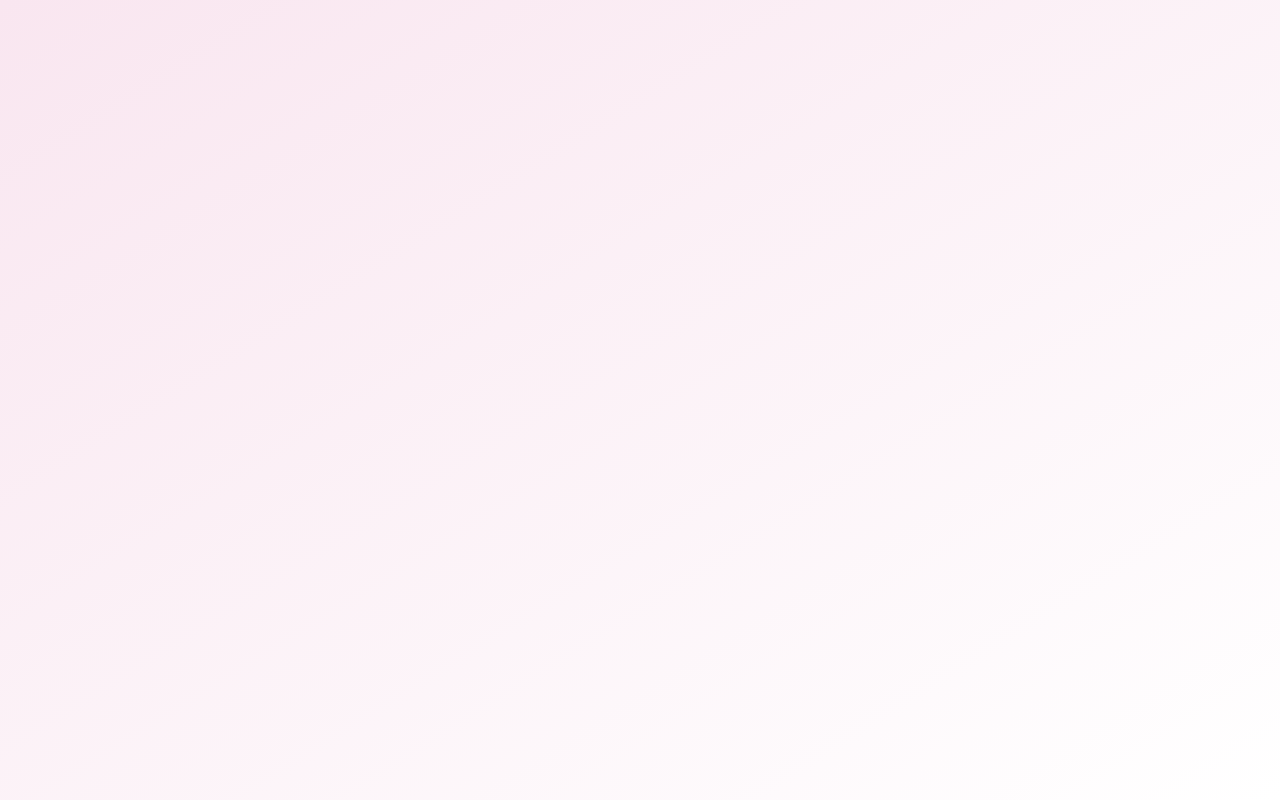
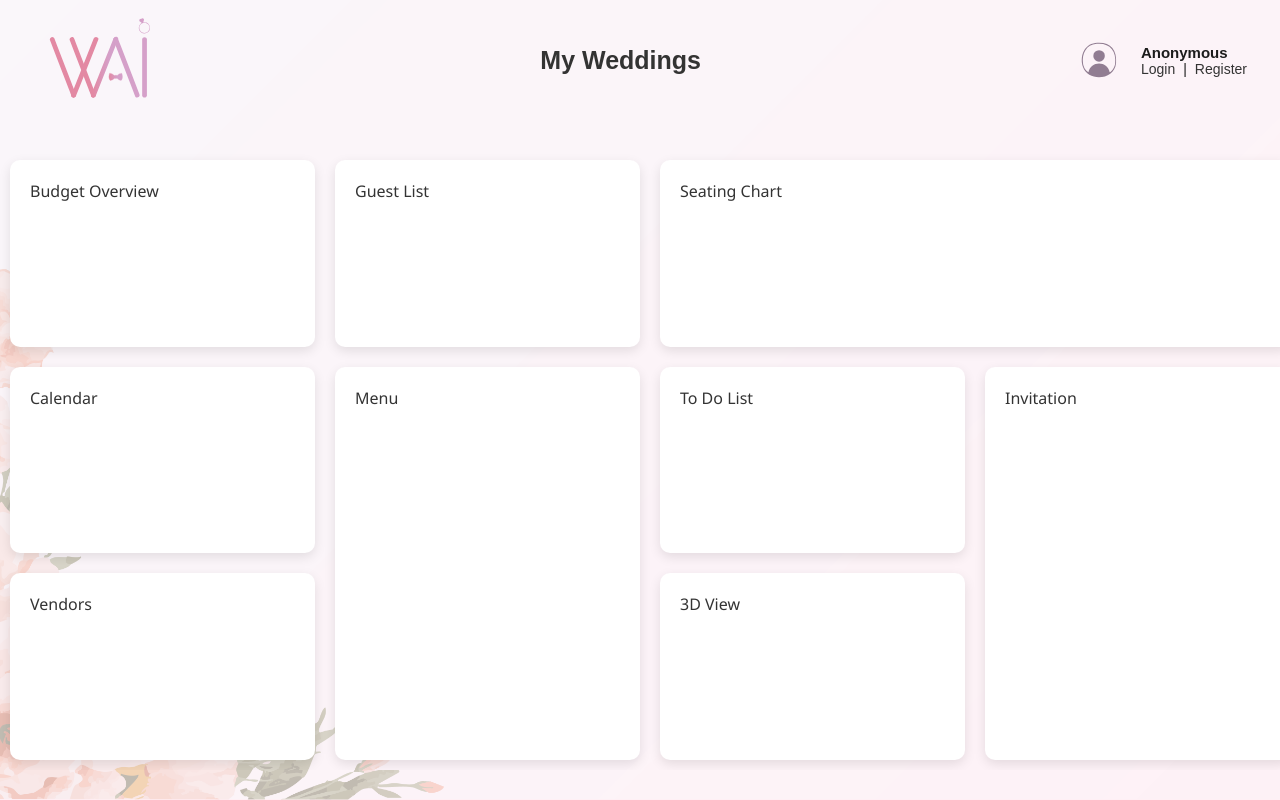
Before and after one commit to zivklein21/WeddingzAI-Front, a React (Vite) app in the folder frontend/WeddingzAIFront/: page /weddash in a window 1280 px wide. Before the commit this address had no page. Built offline with nearby package versions, Linux system fonts and the light colour scheme.

Commit message:
PROJ132-17-WeddingDash-front - add wedd dash

```diff
--- a/frontend/WeddingzAIFront/src/App.tsx
+++ b/frontend/WeddingzAIFront/src/App.tsx
@@ -3,6 +3,7 @@ import PrefFormPage from "./pages/PrefFormPage";
 import TodoListPage from "./pages/TodoListPage";
 import HomePage from "./components/HomePage/HomePage";
 import BudgetPage from "./pages/BudgetPage";
+import WeddingDashboardPage from "./pages/WeddingDashoardPage";
 
 export default function App() {
   return (
@@ -12,6 +13,7 @@ export default function App() {
         <Route path="/" element={<PrefFormPage />} />
         <Route path="/todolist" element={<TodoListPage />} />
         <Route path="/budget" element={<BudgetPage/>} />
+        <Route path="/weddash" element={<WeddingDashboardPage/>} />
       </Routes>
     </BrowserRouter>
   );
--- a/frontend/WeddingzAIFront/src/components/NavBar/NavBar.module.css
+++ b/frontend/WeddingzAIFront/src/components/NavBar/NavBar.module.css
@@ -1,14 +1,18 @@
 .navbar {
-    position: relative;
+  position: absolute;
+  top: 0;
+  left: 0;
+  width: 100%;
+  height: 120px;
+  box-sizing: border-box;
   display: flex;
   justify-content: space-between;
   align-items: center;
-    padding: 0px 4rem;
+  padding: 0 2rem; /* optional: reduce padding */
   font-family: 'Poppins', sans-serif;
   font-size: 15px;
   color: #333;
   z-index: 2;
-    margin-top: -40px;
 }
 
   .logo img {
--- /dev/null
+++ b/frontend/WeddingzAIFront/src/components/WeddingDashboard/WeddingDash.tsx
@@ -0,0 +1,20 @@
+import React from 'react';
+import styles from './WeddingDashboard.module.css';
+
+export default function WeddingDashboard () {
+  return (
+    <div className={styles.main}>
+        <div className={styles.grid}>
+          <div className={`${styles.card} ${styles.budget}`}>Budget Overview</div>
+          <div className={`${styles.card} ${styles.guests}`}>Guest List</div>
+          <div className={`${styles.card} ${styles.seating}`}>Seating Chart</div>
+          <div className={`${styles.card} ${styles.calendar}`}>Calendar</div>
+          <div className={`${styles.card} ${styles.menu}`}>Menu</div>
+          <div className={`${styles.card} ${styles.todo}`}>To Do List</div>
+          <div className={`${styles.card} ${styles.vendors}`}>Vendors</div>
+          <div className={`${styles.card} ${styles.view3d}`}>3D View</div>
+          <div className={`${styles.card} ${styles.invitation}`}>Invitation</div>
+        </div>
+    </div>
+  );
+};
--- /dev/null
+++ b/frontend/WeddingzAIFront/src/components/WeddingDashboard/WeddingDashboard.module.css
@@ -0,0 +1,81 @@
+.main {
+    height: 100vh;
+    width: 100%;
+    background: url('../../assets/images/main-bg.png') no-repeat center center;
+    background-size: cover;
+    background-color: #fff0f5;
+    position: relative;
+    overflow: hidden;
+  }
+
+
+  .grid {
+      display: grid;
+      grid-template-columns: repeat(4, 1fr);
+      grid-template-rows: repeat(3, 1fr);
+      gap: 20px;
+      width: 100%;
+      max-width: 1300px;
+      margin: 150px auto;
+      height: 75%;
+      overflow: hidden;
+      padding: 10px;
+  }
+
+  .card {
+      background-color: white;
+      border-radius: 10px;
+      box-shadow: 0 4px 12px rgba(0, 0, 0, 0.1);
+      padding: 20px;
+      transition: transform 0.2s ease, box-shadow 0.2s ease;
+  }
+
+  .card:hover {
+      transform: translateY(-5px) scale(1.02);
+      box-shadow: 0 8px 20px rgba(247, 243, 243, 0.2);
+  }
+
+  .budget {
+      grid-column: 1 / 2;
+      grid-row: 1 / 2;
+  }
+
+  .guests {
+      grid-column: 2 / 3;
+      grid-row: 1 / 2;
+  }
+
+  .seating {
+      grid-column: 3 / 5;
+      grid-row: 1 / 2;
+  }
+
+  .calendar {
+      grid-column: 1 / 2;
+      grid-row: 2 / 3;
+  }
+
+  .menu {
+      grid-column: 2 / 3;
+      grid-row: 2 / 4;
+  }
+
+  .todo {
+      grid-column: 3 / 4;
+      grid-row: 2 / 3;
+  }
+
+  .vendors {
+      grid-column: 1 / 2;
+      grid-row: 3 / 4;
+  }
+
+  .view3d {
+      grid-column: 3 / 4;
+      grid-row: 3 / 4;
+  }
+
+  .invitation {
+      grid-column: 4 / 5;
+      grid-row: 2 / 4;
+  }
--- /dev/null
+++ b/frontend/WeddingzAIFront/src/pages/WeddingDashoardPage.tsx
@@ -0,0 +1,14 @@
+import React from "react";
+import WeddingDashboard from "../components/WeddingDashboard/WeddingDash";
+import { NavBar } from "../components/NavBar/NavBar";
+
+const WeddingDashboardPage: React.FC = () => {
+  return (
+    <div>
+        <NavBar />
+      <WeddingDashboard />
+    </div>
+  );
+};
+
+export default WeddingDashboardPage;
```
Lines whose indentation alone changed are shown as unchanged.
